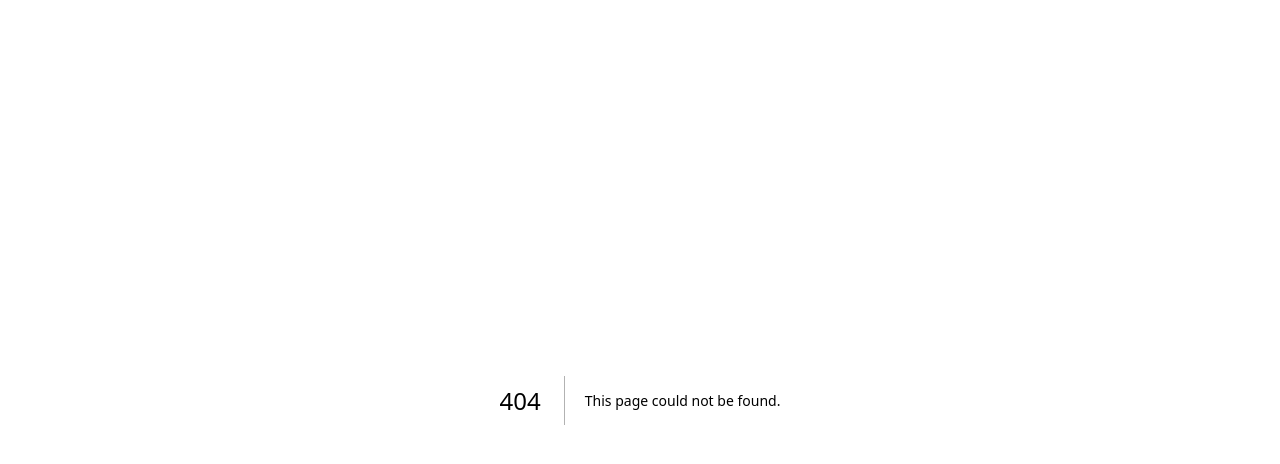
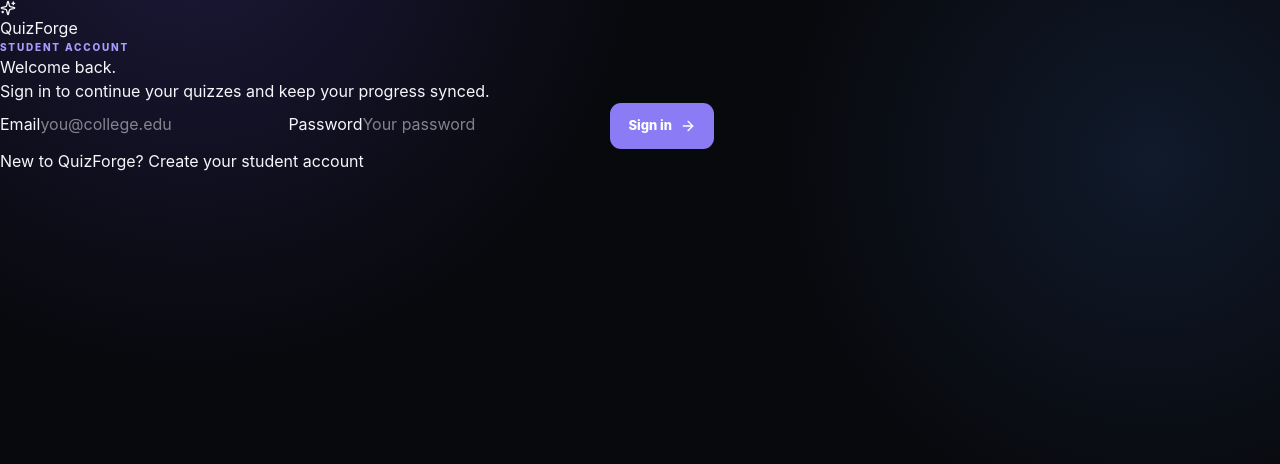
Before and after one commit to Prashant-112-coder/quizforcollege, a Next.js app: page /auth/login in a window 1280 px wide. Before the commit this address had no page. Shown: the top 464 px of the page. Built offline with nearby package versions, Linux system fonts and the light colour scheme.

Commit message:
feat: add secure student authentication foundation

```diff
--- /dev/null
+++ b/app/auth/login/page.tsx
@@ -0,0 +1,42 @@
+"use client";
+
+import Link from "next/link";
+import { useRouter, useSearchParams } from "next/navigation";
+import { FormEvent, Suspense, useState } from "react";
+import { ArrowRight, Loader2, Sparkles } from "lucide-react";
+import { createClient } from "@/lib/supabase/client";
+
+function LoginForm() {
+  const router = useRouter();
+  const search = useSearchParams();
+  const next = search.get("next") || "/dashboard";
+  const [email,setEmail]=useState("");
+  const [password,setPassword]=useState("");
+  const [loading,setLoading]=useState(false);
+  const [error,setError]=useState("");
+
+  async function submit(event:FormEvent){
+    event.preventDefault(); setError("");
+    if(!email.trim() || !password){setError("Enter your email and password.");return}
+    setLoading(true);
+    const {error}=await createClient().auth.signInWithPassword({email:email.trim().toLowerCase(),password});
+    if(error){setError(error.message);setLoading(false);return}
+    router.replace(next); router.refresh();
+  }
+
+  return <main className="auth-page"><section className="auth-card">
+    <Link href="/" className="auth-brand"><span><Sparkles size={16}/></span>QuizForge</Link>
+    <div className="auth-heading"><div className="eyebrow">STUDENT ACCOUNT</div><h1>Welcome back.</h1><p>Sign in to continue your quizzes and keep your progress synced.</p></div>
+    <form className="auth-form" onSubmit={submit}>
+      <label>Email<input type="email" autoComplete="email" value={email} onChange={e=>setEmail(e.target.value)} placeholder="you@college.edu"/></label>
+      <label>Password<input type="password" autoComplete="current-password" value={password} onChange={e=>setPassword(e.target.value)} placeholder="Your password"/></label>
+      {error&&<div className="auth-error">{error}</div>}
+      <button className="button auth-submit" disabled={loading}>{loading?<><Loader2 size={16} className="spin"/>Signing in…</>:<>Sign in <ArrowRight size={16}/></>}</button>
+    </form>
+    <p className="auth-switch">New to QuizForge? <Link href="/auth/signup">Create your student account</Link></p>
+  </section></main>;
+}
+
+export default function LoginPage(){
+  return <Suspense fallback={<main className="auth-page"><div className="auth-card">Loading…</div></main>}><LoginForm/></Suspense>;
+}
```
